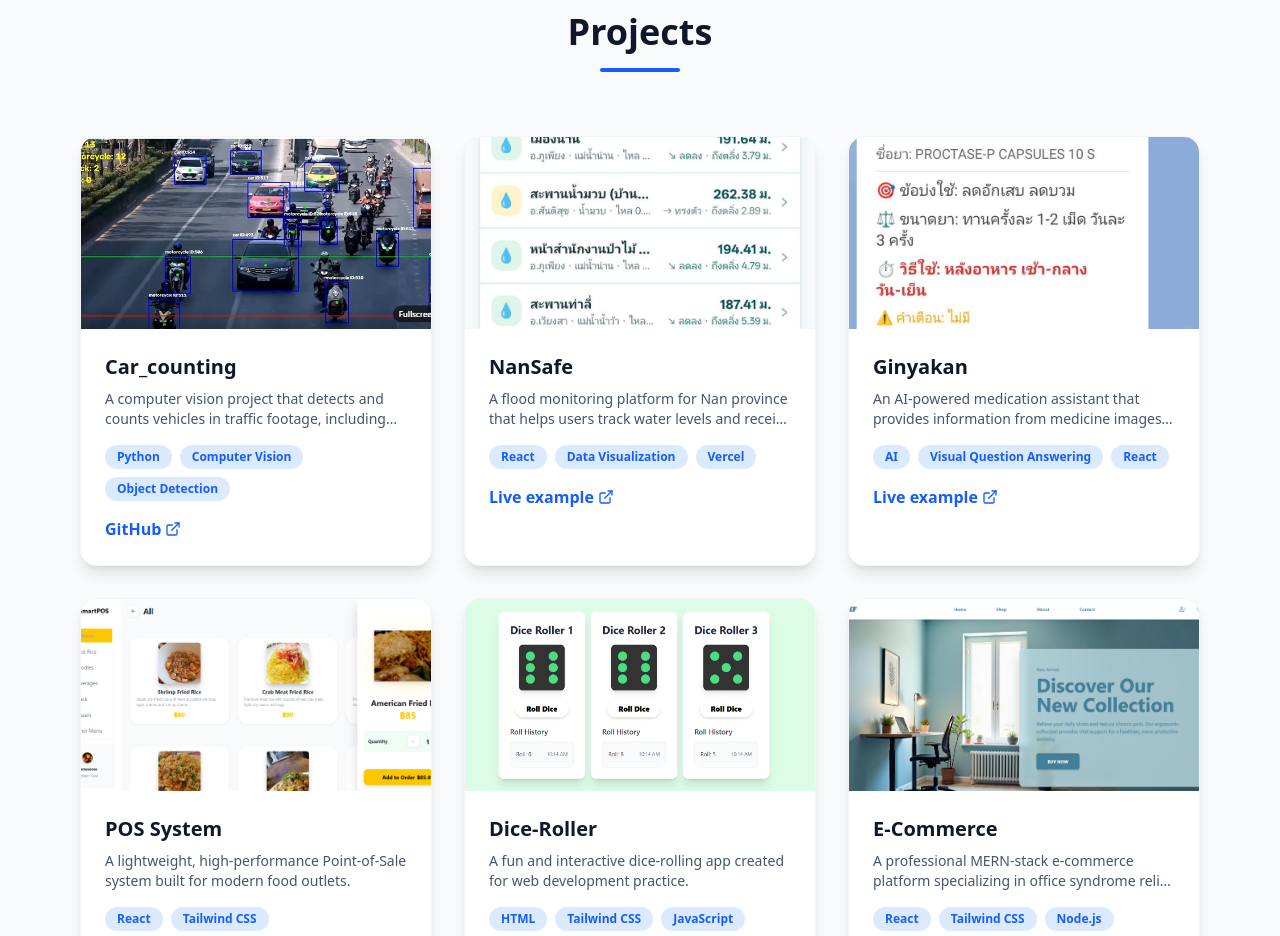
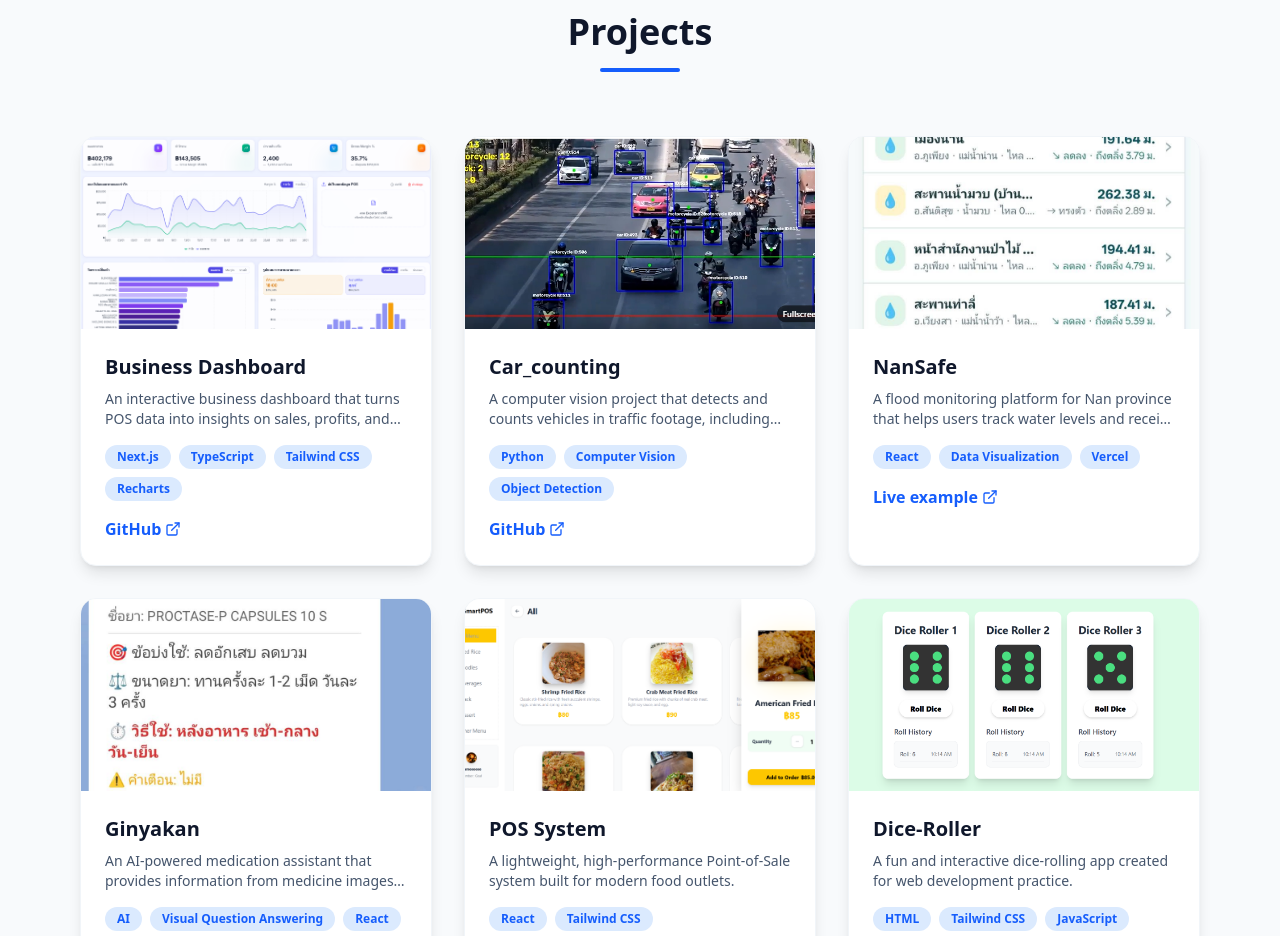
Before and after one commit to natee-s/my-portfolio, a React (Vite) app: page / in a window 1280 px wide. Shown: the part 4520-5456 px from the top of the page. Built offline with nearby package versions, Linux system fonts and the light colour scheme.

Commit message:
update project card

```diff
--- a/src/data/portfolio.js
+++ b/src/data/portfolio.js
@@ -123,6 +123,14 @@ export const experienceCard = [
 
 export const projectsData = [
   {
+    title: "Business Dashboard",
+    description: "An interactive business dashboard that turns POS data into insights on sales, profits, and product performance.",
+    tags: ["Next.js", "TypeScript", "Tailwind CSS", "Recharts"],
+    image: "image/business-dashboard.png",
+    link: "https://github.com/natee-s/Business-Dashboard",
+    linkLabel: "GitHub",
+  },
+  {
     title: "Car_counting",
     description: "A computer vision project that detects and counts vehicles in traffic footage, including cars, motorcycles, trucks, and buses.",
     tags: ["Python", "Computer Vision", "Object Detection"],
```
Also changed, not shown: public/image/business-dashboard.png (added), 1 other file (tests, documents, lock files or other folders).
